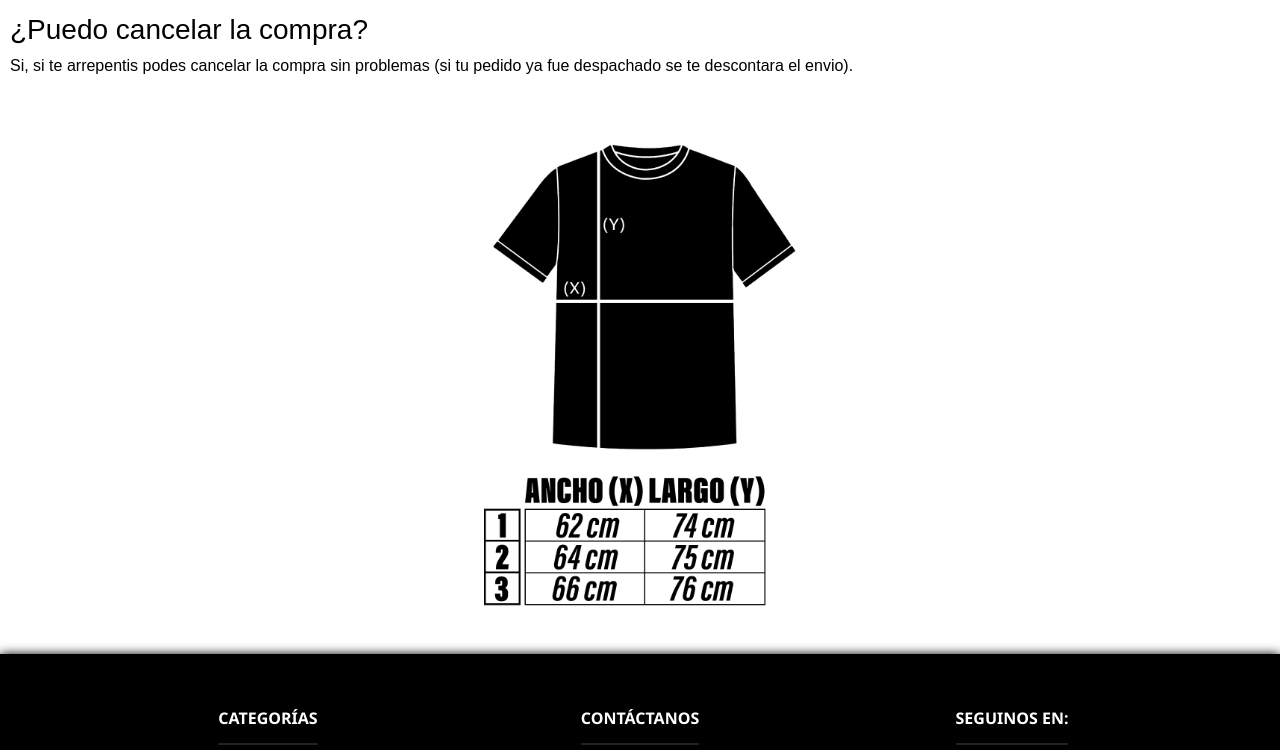
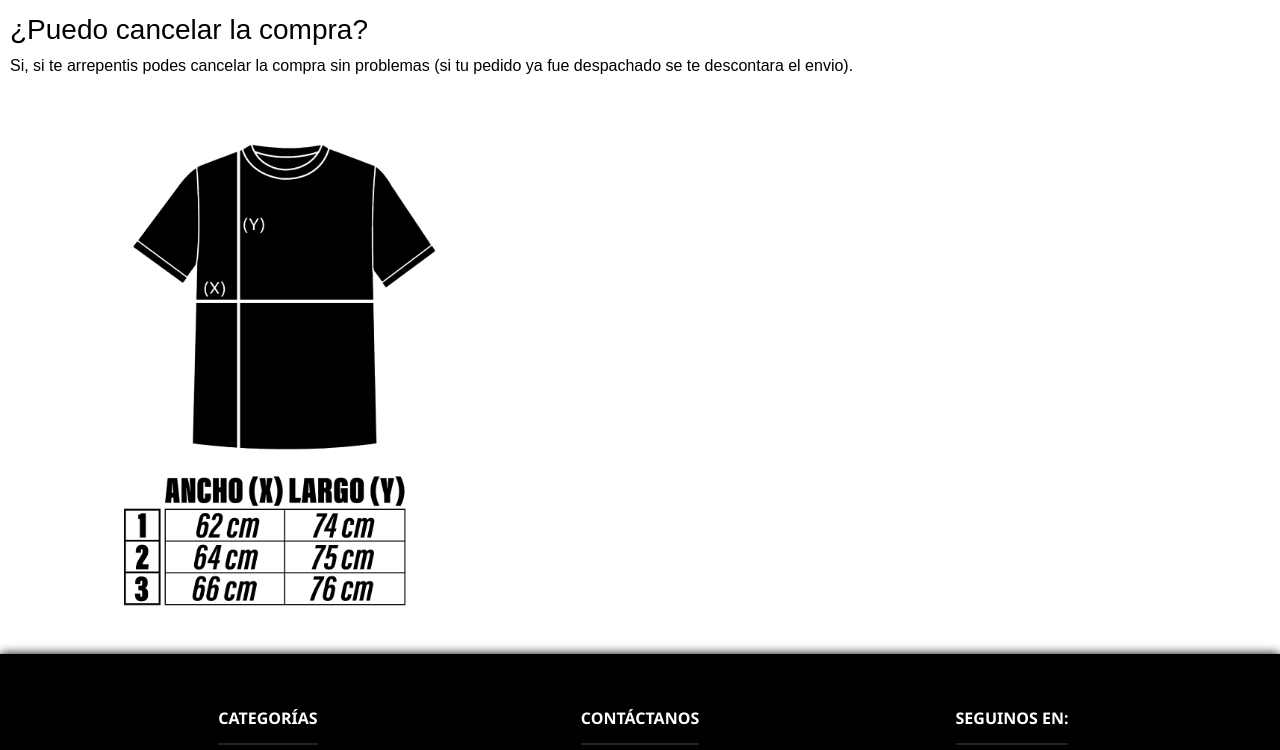
Before and after one commit to H3ermes5/Segunda-pre-entrega---Jeremias-Toledo, a website: page ayuda.html in a window 1280 px wide. Shown: the part 1067-1817 px from the top of the page. Drawn offline with nearby package versions, Linux system fonts and the light colour scheme.

Commit message:
cambiando imagen de talle

```diff
--- a/scss/style.scss
+++ b/scss/style.scss
@@ -149,8 +149,8 @@ i{
 
 .tabla {
     display: flex;
-    align-items: center;
-    justify-content: center;
+    align-items: start;
+    justify-content: start;
 .tabla1 {
     width: 70vh;
     height: 70vh;
```
Also changed, not shown: index.html (+5 -7 lines), shop.html (+3 -0 lines), css/style.css.
